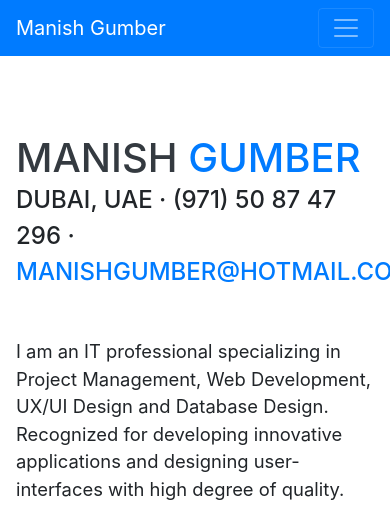
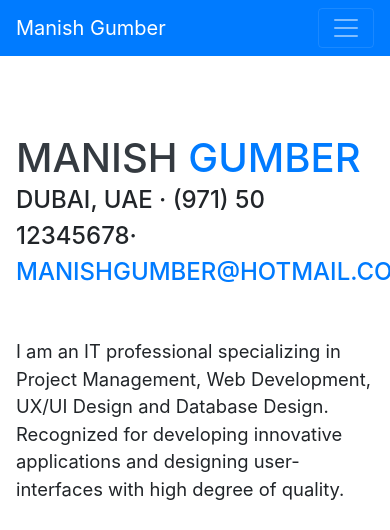
Before and after one commit to manishgumber/portfolio, a website with bundled scripts: page index.html in a window 390 px wide. Shown: the top 530 px of the page. Built offline with nearby package versions, Linux system fonts and the light colour scheme; a web font is replaced by a local one.

Commit message:
changed mobile no

```diff
--- a/index.html
+++ b/index.html
@@ -68,7 +68,7 @@
         <h1 class="mb-0">Manish
           <span class="text-primary">Gumber</span>
         </h1>
-        <div class="subheading mb-5">Dubai, UAE · (971) 50 87 47 296 ·
+        <div class="subheading mb-5">Dubai, UAE · (971) 50 12345678·
           <a class="text-primary" href="mailto:gumbermanish@gmail.com">manishgumber@hotmail.com</a>
         </div>
         <p class="lead mb-5">I am an IT professional specializing in Project Management, Web Development, UX/UI Design and Database Design. Recognized for developing innovative applications and designing user-interfaces with high degree of quality.</p>
```
